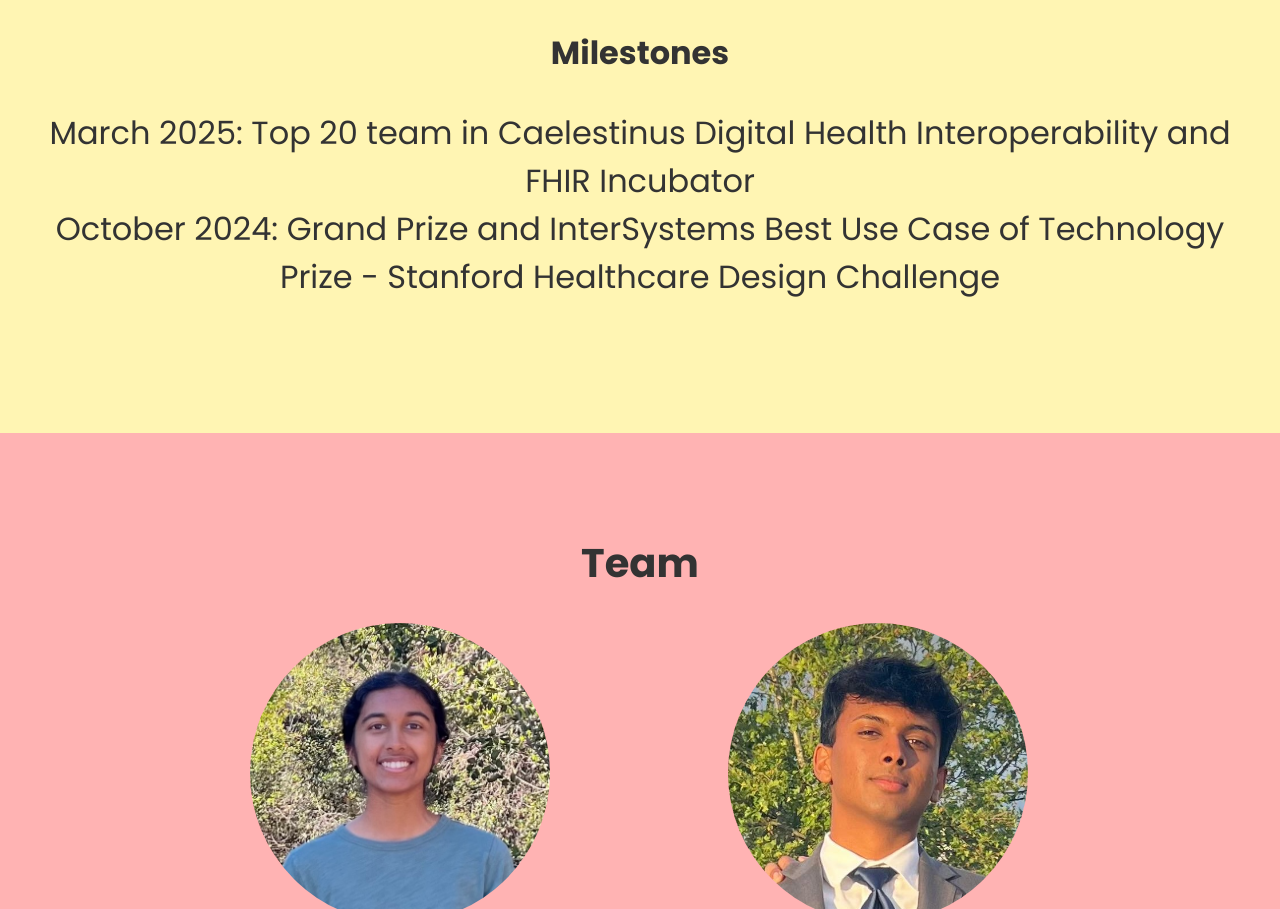
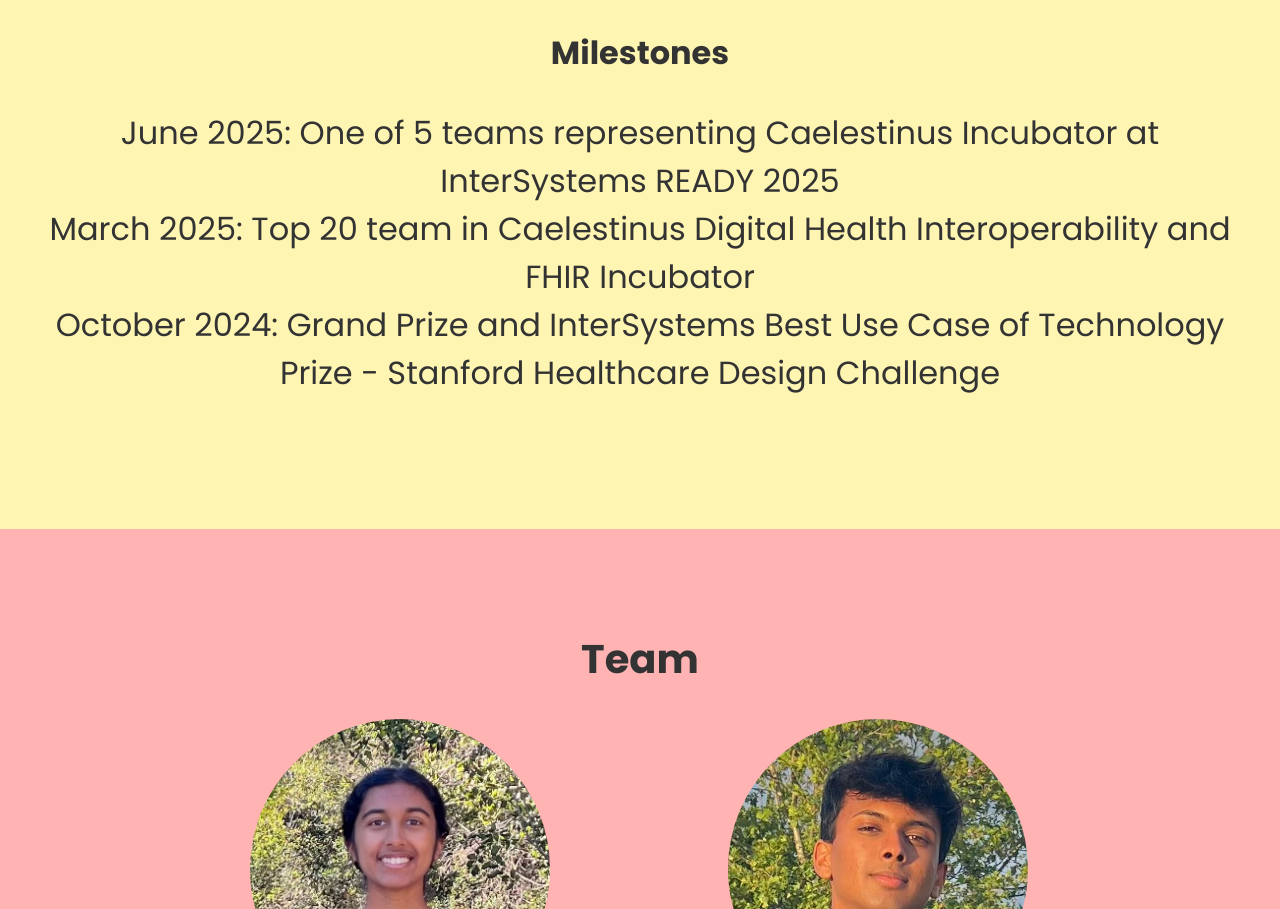
Before and after one commit to elaexec/website, a plain HTML site: page docs/index.html in a window 1280 px wide. Shown: the part 1150-2059 px from the top of the page. Drawn offline with Linux system fonts and the light colour scheme.

Commit message:
Update index.html

```diff
--- a/docs/index.html
+++ b/docs/index.html
@@ -147,6 +147,8 @@
             <b>Milestones</b>
             </p>
         <p class="p1">
+            June 2025: One of 5 teams representing Caelestinus Incubator at InterSystems READY 2025
+            <br>
             March 2025: Top 20 team in Caelestinus Digital Health Interoperability and FHIR Incubator<br>
             October 2024: Grand Prize and InterSystems Best Use Case of Technology Prize - Stanford Healthcare Design Challenge
         </p>
```
